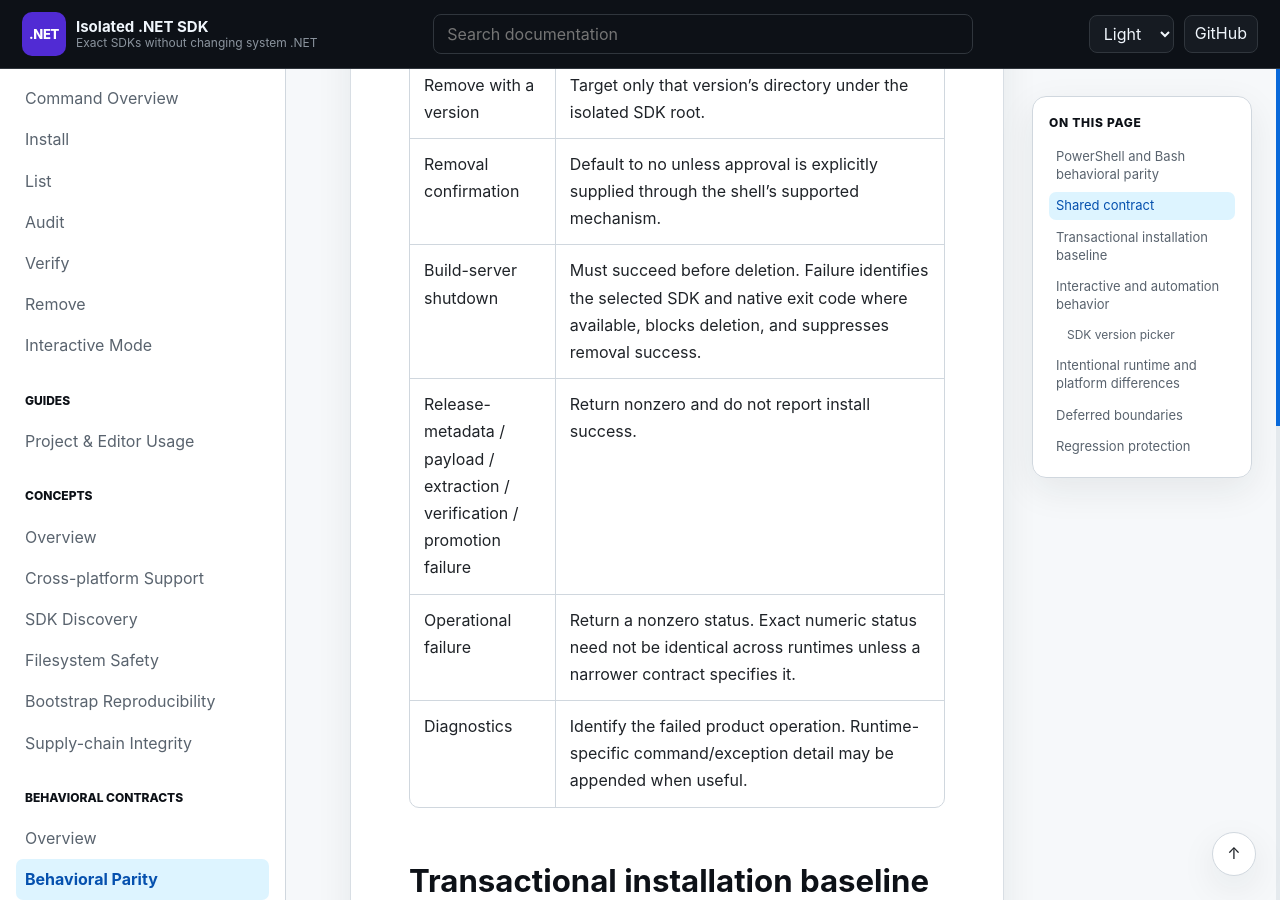
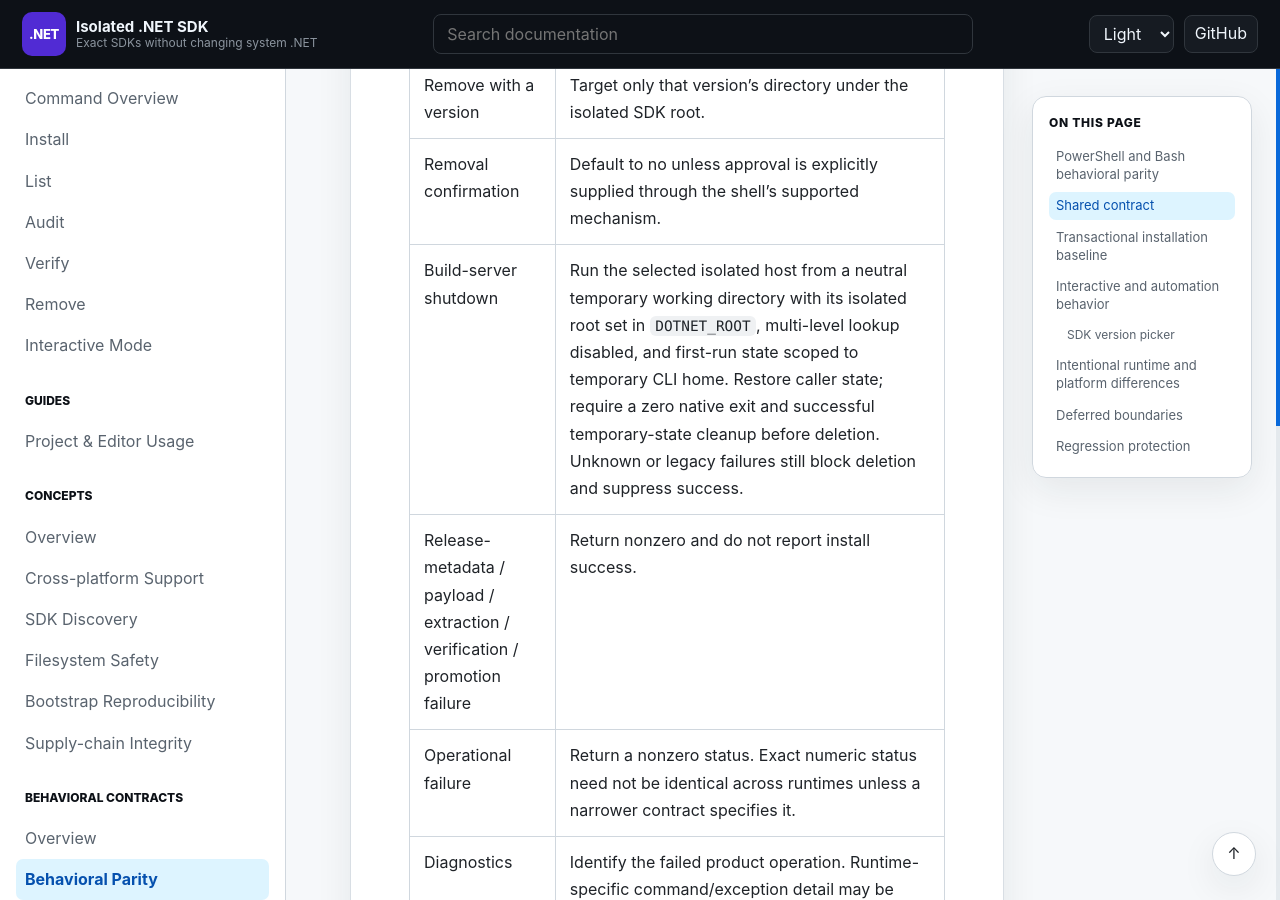
Before and after one commit to infoconex/isolated-dotnet-sdk, a Jekyll site: the page built from docs/contracts/behavioral-parity.md, in a window 1280 px wide and 900 px high, scrolled down 4196 px. Built offline with Jekyll 4.4.1, drawn with Linux system fonts in a browser that asks for light colours; our own code applies the rules of GitHub Pages for plain Markdown files.

Commit message:
docs: specify isolated shutdown without deletion bypass (#161)

```diff
--- a/docs/contracts/behavioral-parity.md
+++ b/docs/contracts/behavioral-parity.md
@@ -30,7 +30,7 @@ The supported operating-system/runtime matrix and intentional platform mechanics
 | Remove without a version | Present the installed isolated SDK picker. Explicit cancellation or an empty installed set is a normal no-change result. |
 | Remove with a version | Target only that version's directory under the isolated SDK root. |
 | Removal confirmation | Default to no unless approval is explicitly supplied through the shell's supported mechanism. |
-| Build-server shutdown | Must succeed before deletion. Failure identifies the selected SDK and native exit code where available, blocks deletion, and suppresses removal success. |
+| Build-server shutdown | Run the selected isolated host from a neutral temporary working directory with its isolated root set in `DOTNET_ROOT`, multi-level lookup disabled, and first-run state scoped to temporary CLI home. Restore caller state; require a zero native exit and successful temporary-state cleanup before deletion. Unknown or legacy failures still block deletion and suppress success. |
 | Release-metadata / payload / extraction / verification / promotion failure | Return nonzero and do not report install success. |
 | Operational failure | Return a nonzero status. Exact numeric status need not be identical across runtimes unless a narrower contract specifies it. |
 | Diagnostics | Identify the failed product operation. Runtime-specific command/exception detail may be appended when useful. |
```
